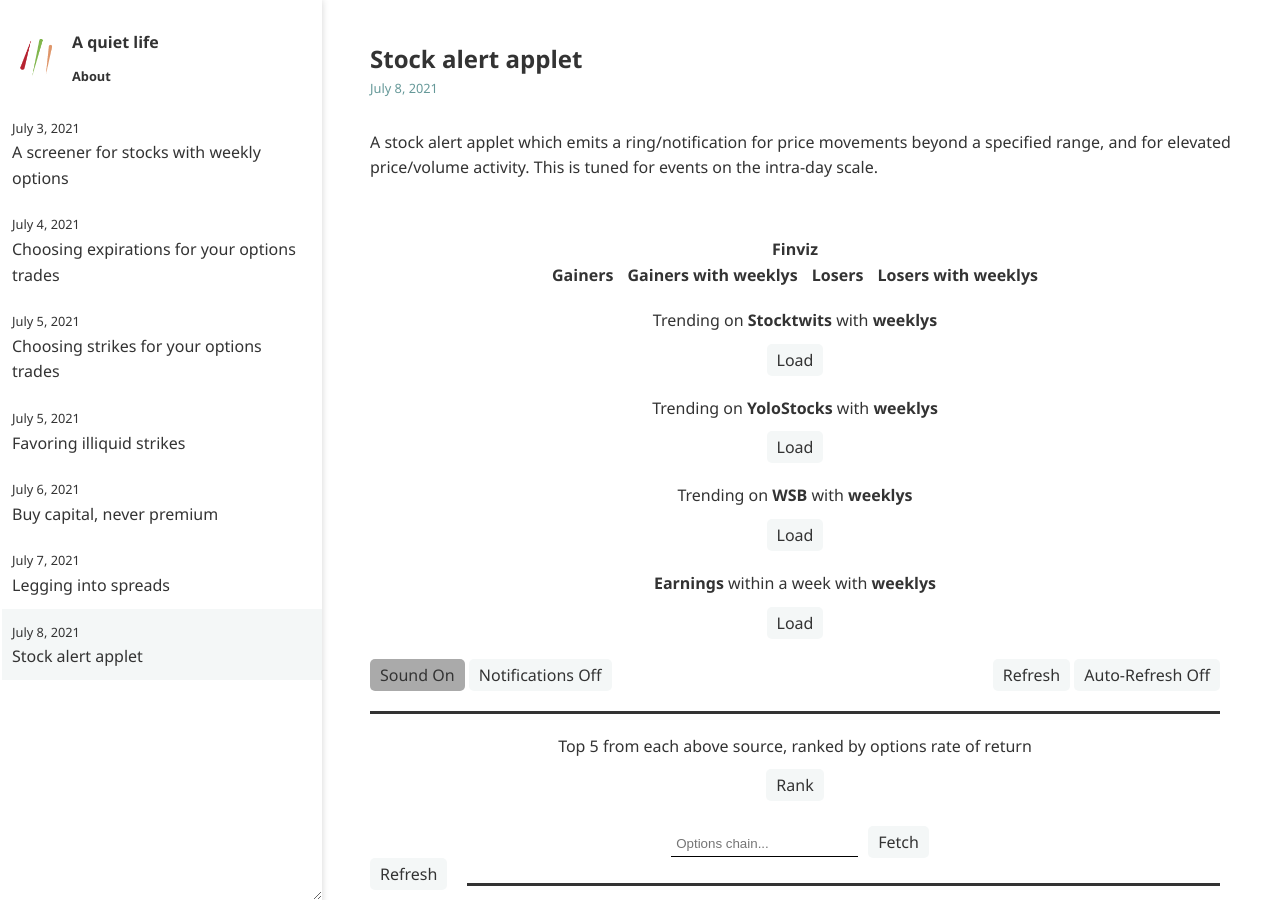
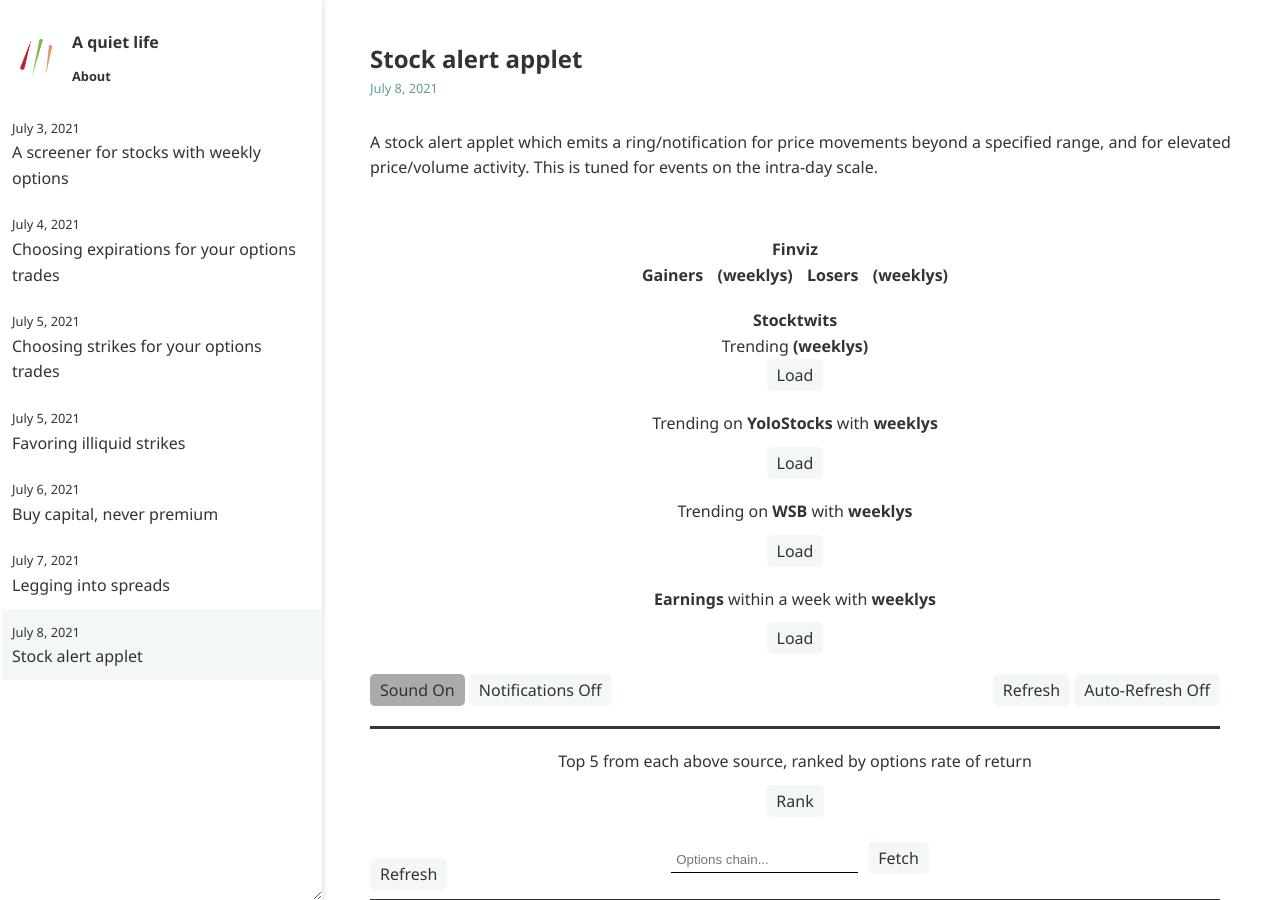
Before and after one commit to ansyblenetwork/aquietlife, a Jekyll site: the page built from _posts/2021-07-08-alerts.md, in a window 1280 px wide and 900 px high. Built offline with Jekyll 4.4.1, drawn with Linux system fonts in a browser that asks for light colours.

Commit message:
Update 2021-07-08-alerts.md

```diff
--- a/_posts/2021-07-08-alerts.md
+++ b/_posts/2021-07-08-alerts.md
@@ -17,13 +17,19 @@
 	<a target='_blank' href='https://finviz.com/screener.ashx?v=150&f=sh_opt_option&o=-change'><strong style='color:#333'>Finviz</strong></a>
 	<br>
 	<a target='_blank' href='https://finviz.com/screener.ashx?v=150&f=sh_opt_option&o=-change' style="margin-right:10px"><strong style='color:#333'>Gainers</strong></a>
-	<a target='_blank' href='https://finviz.com/screener.ashx?v=150&f=sh_opt_option&o=-change' style="margin-right:10px" id="finvizgainers"><strong style='color:#333'>Gainers with weeklys</strong></a>
+	<a target='_blank' href='https://finviz.com/screener.ashx?v=150&f=sh_opt_option&o=-change' style="margin-right:10px" id="finvizgainers"><strong style='color:#333'>(weeklys)</strong></a>
 	<a target='_blank' href='https://finviz.com/screener.ashx?v=150&f=sh_opt_option&o=change' style="margin-right:10px"><strong style='color:#333'>Losers</strong></a>
-	<a target='_blank' href='https://finviz.com/screener.ashx?v=150&f=sh_opt_option&o=change' id="finvizlosers"><strong style='color:#333'>Losers with weeklys</strong></a>
+	<a target='_blank' href='https://finviz.com/screener.ashx?v=150&f=sh_opt_option&o=change' id="finvizlosers"><strong style='color:#333'>(weeklys)</strong></a>
 </div>
 
-<div style="margin-bottom:10px; text-align:center" id="stocktwits">Trending on <a target='_blank' href='https://stocktwits.com/'><strong style='color:#333'>Stocktwits</strong></a> with <strong>weeklys</strong></div>
-<button id="stButton" style="margin:0px auto 20px auto; display:block;" onclick="if (this.textContent == 'Load') updateStocktwits(); else addAll(stWeeklyList);">Load</button>
+<div style="margin:10px auto 20px auto; text-align:center">
+	<a target='_blank' href='https://stocktwits.com/'><strong style='color:#333'>Stocktwits</strong></a>
+	<br>
+	<span id="stocktwits">Trending <strong>(weeklys)</strong></span>
+	<br>
+	<button id="stButton" onclick="if (this.textContent == 'Load') updateStocktwits(); else addAll(stWeeklyList);">Load</button>
+</div>
+
 
 <div style="margin-bottom:10px; text-align:center" id="yolo">Trending on <a target='_blank' href='https://yolostocks.live/'><strong style='color:#333'>YoloStocks</strong></a> with <strong>weeklys</strong></div>
 <button id="yoloButton" style="margin:0px auto 20px auto; display:block;" onclick="if (this.textContent == 'Load') updateYolo(); else addAll(yoloWeeklyList);">Load</button>
```
